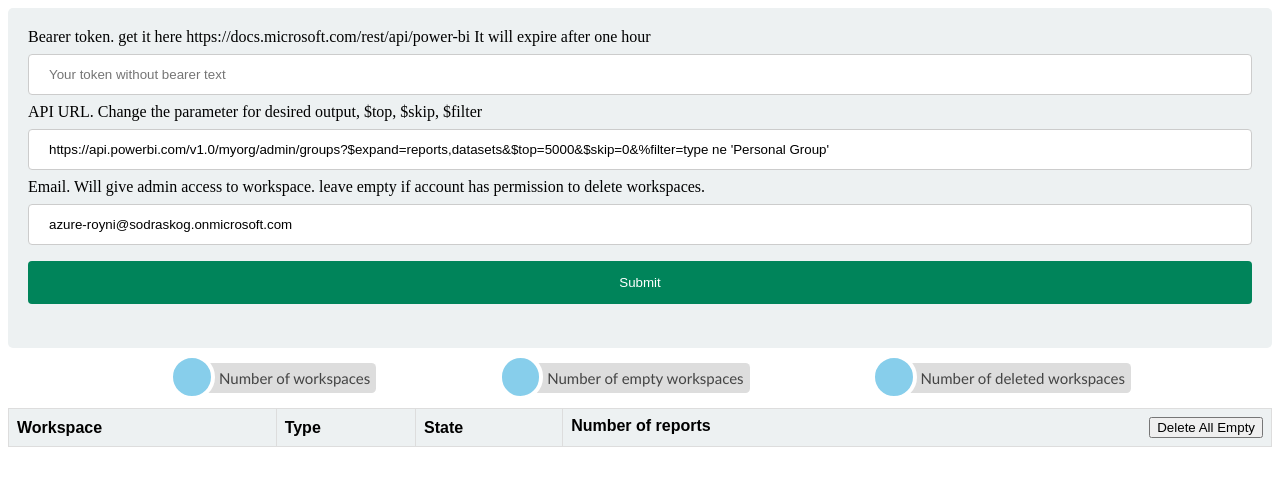
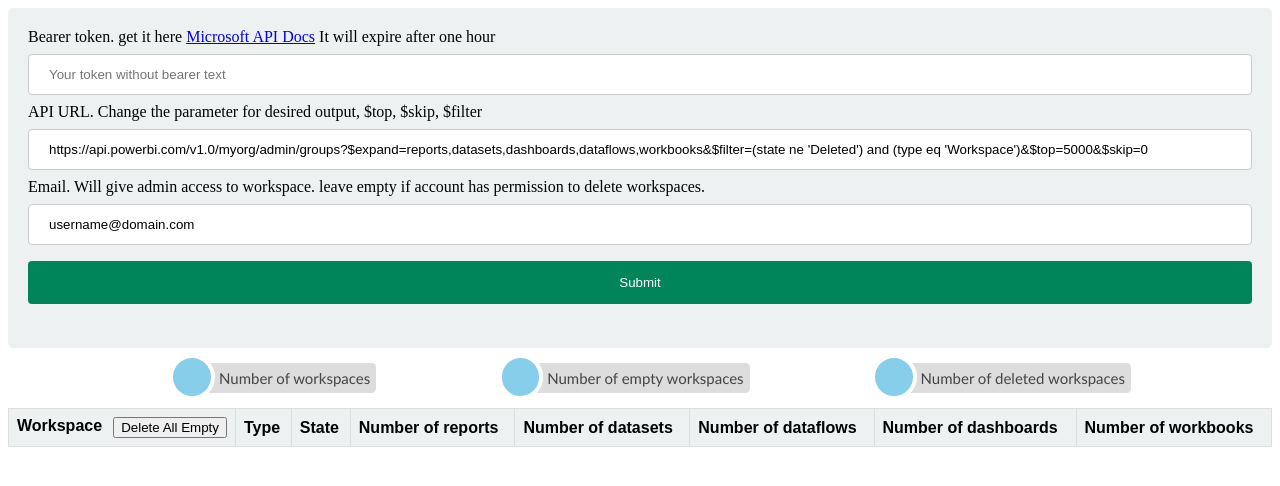
Before and after one commit to royalswe/PowerBI-bulk-delete-workspaces, a plain HTML site: page index.html in a window 1280 px wide. Drawn offline with Linux system fonts and the light colour scheme.

Commit message:
Added new columns for more assets
Adapted .html to accommodate the additional asset types (dataflow, dashboard, workbook).
Added link to MS docs to get bearer token.
Moved button to next to workspace name, instead of and of row.

```diff
--- a/index.html
+++ b/index.html
@@ -6,14 +6,14 @@
 <body>
     <div class="form-input">
         <form id="form-input">
-            <label for="token">Bearer token. get it here https://docs.microsoft.com/rest/api/power-bi It will expire after one hour </label>
+            <label for="token">Bearer token. get it here <a href="https://docs.microsoft.com/en-us/rest/api/power-bi/admin/groups-get-groups-as-admin" target="_blank" rel="noopener noreferrer">Microsoft API Docs</a> It will expire after one hour </label>
             <input type="text" id="token" name="token" placeholder="Your token without bearer text">
 
             <label for="url">API URL. Change the parameter for desired output, $top, $skip, $filter</label>
-            <input type="text" id="url" name="url" value="https://api.powerbi.com/v1.0/myorg/admin/groups?$expand=reports,datasets&$top=5000&$skip=0&%filter=type ne 'Personal Group'">
+            <input type="text" id="url" name="url" value="https://api.powerbi.com/v1.0/myorg/admin/groups?$expand=reports,datasets,dashboards,dataflows,workbooks&$filter=(state ne 'Deleted') and (type eq 'Workspace')&$top=5000&$skip=0">
 
             <label for="email">Email. Will give admin access to workspace. leave empty if account has permission to delete workspaces. </label>
-            <input type="text" id="email" name="email" placeholder="Email or leave empty" value="azure-royni@sodraskog.onmicrosoft.com">
+            <input type="text" id="email" name="email" placeholder="Email or leave empty" value="username@domain.com">
 
             <input type="submit" value="Submit">
         </form>
@@ -33,16 +33,19 @@
     <div class="list-groups">
         <table>
             <tr>
-                <th>Workspace</th>
+                <th>Workspace
+                    <button id="deleteAll">Delete All Empty</button>
+                </th>
                 <th>Type</th>
                 <th>State</th>
-                <th>
-                    Number of reports
-                    <button id="deleteAll">Delete All Empty</button>
-                </th>
+                <th>Number of reports</th>
+                <th>Number of datasets</th>
+                <th>Number of dataflows</th>
+                <th>Number of dashboards</th>
+                <th>Number of workbooks</th>
             </tr>
         </table>
     </div>
-    <script src="DeleteWSAPICall.js"></script>
+    <script src="DeleteWSAPICall_dmm.js"></script>
 </body>
 </html>
```
